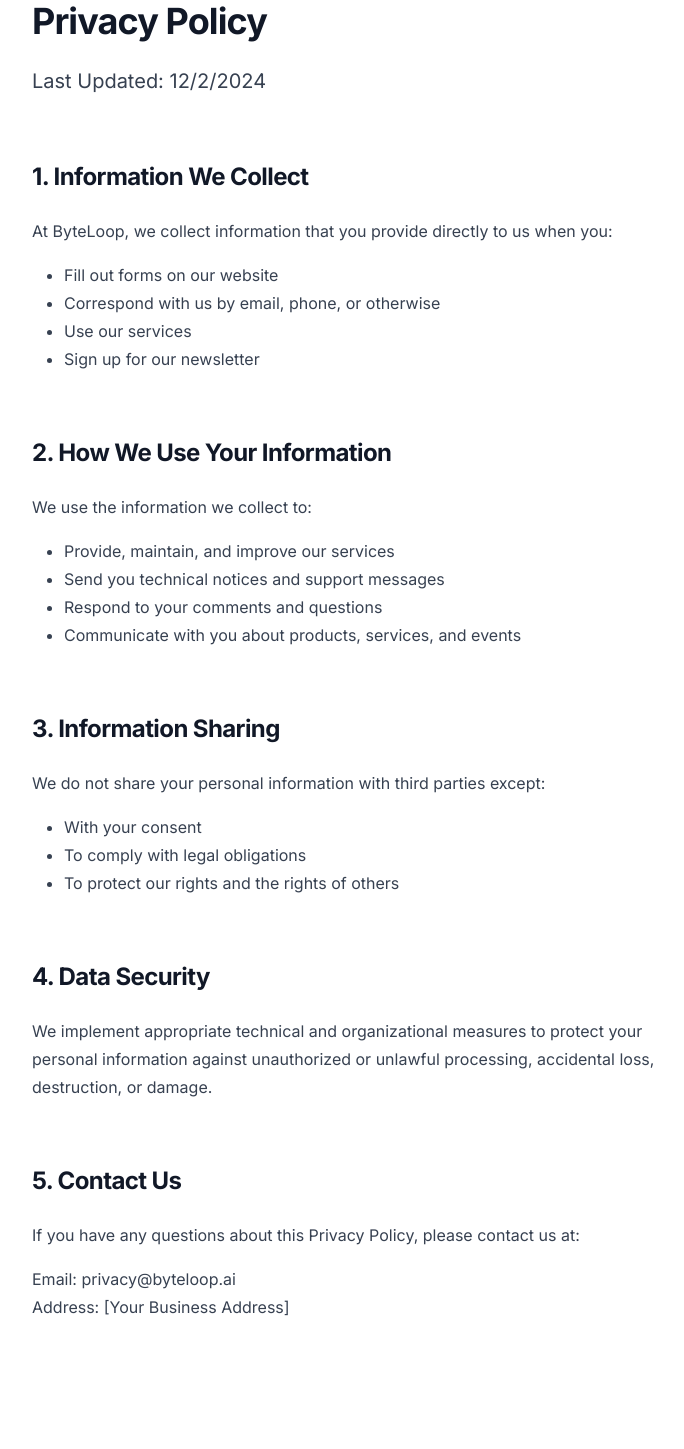
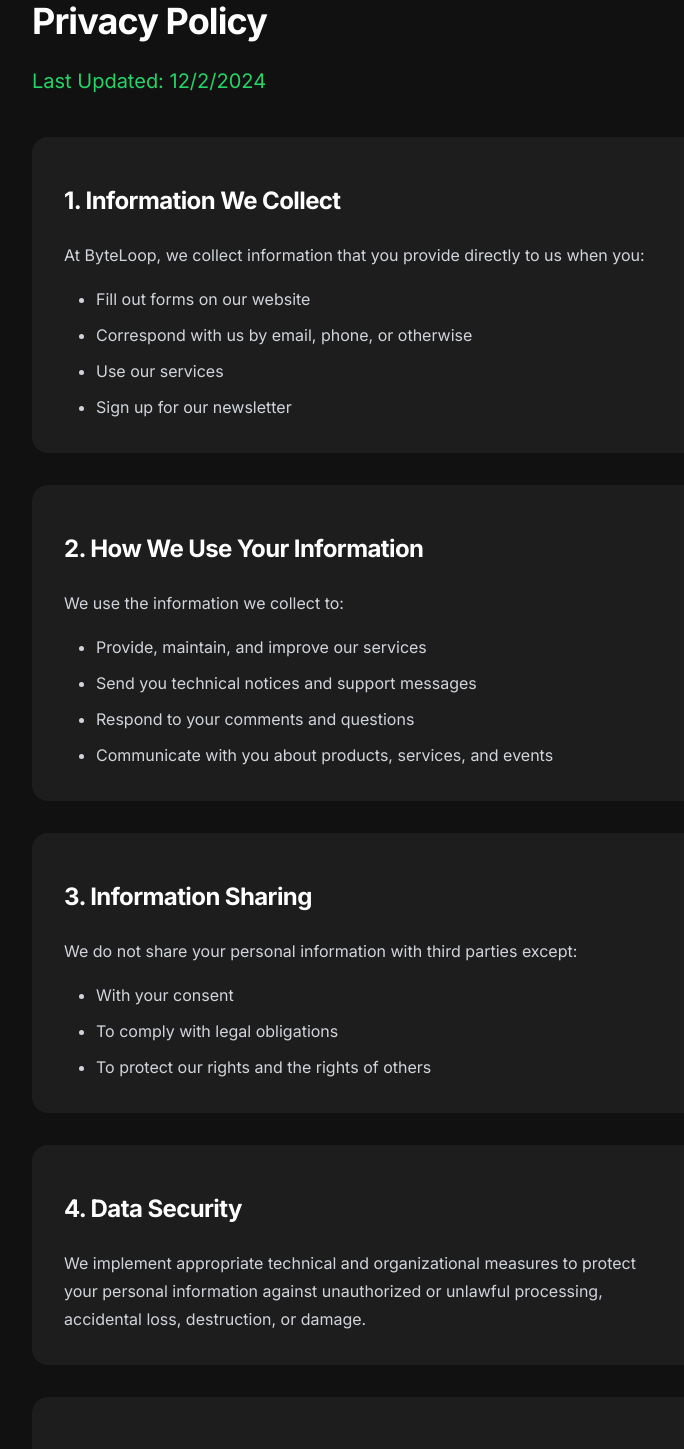
Before and after one commit to 10hith/ever-ready-frontend, a Next.js app: page /privacy-policy in a window 1280 px wide. Shown: the part 200-1649 px from the top of the page, without its empty margins (224-908 px from the left). Built offline with nearby package versions, Linux system fonts and the light colour scheme.

Commit message:
initial commit

```diff
--- a/src/app/contact/page.tsx
+++ b/src/app/contact/page.tsx
@@ -17,17 +17,17 @@
   }
 
   return (
-    <div className="isolate bg-white px-6 py-24 sm:py-32 lg:px-8">
+    <div className="isolate bg-byteloop-dark px-6 py-24 sm:py-32 lg:px-8">
       <div className="mx-auto max-w-2xl text-center">
-        <h2 className="text-3xl font-bold tracking-tight text-gray-900 sm:text-4xl">Get in Touch</h2>
-        <p className="mt-2 text-lg leading-8 text-gray-600">
+        <h2 className="text-3xl font-bold tracking-tight text-white sm:text-4xl">Get in Touch</h2>
+        <p className="mt-2 text-lg leading-8 text-gray-300">
           Ready to transform your business with AI? Let's discuss how we can help.
         </p>
       </div>
       <form onSubmit={handleSubmit} className="mx-auto mt-16 max-w-xl sm:mt-20">
         <div className="grid grid-cols-1 gap-x-8 gap-y-6 sm:grid-cols-2">
           <div className="sm:col-span-2">
-            <label htmlFor="name" className="block text-sm font-semibold leading-6 text-gray-900">
+            <label htmlFor="name" className="block text-sm font-semibold leading-6 text-white">
               Name
             </label>
             <div className="mt-2.5">
@@ -37,12 +37,12 @@
                 id="name"
                 value={formData.name}
                 onChange={(e) => setFormData({ ...formData, name: e.target.value })}
-                className="block w-full rounded-md border-0 px-3.5 py-2 text-gray-900 shadow-sm ring-1 ring-inset ring-gray-300 placeholder:text-gray-400 focus:ring-2 focus:ring-inset focus:ring-indigo-600 sm:text-sm sm:leading-6"
+                className="block w-full rounded-xl border-0 px-3.5 py-2 bg-white/5 text-white shadow-sm ring-1 ring-inset ring-white/10 placeholder:text-gray-400 focus:ring-2 focus:ring-inset focus:ring-byteloop-green sm:text-sm sm:leading-6"
               />
             </div>
           </div>
           <div className="sm:col-span-2">
-            <label htmlFor="email" className="block text-sm font-semibold leading-6 text-gray-900">
+            <label htmlFor="email" className="block text-sm font-semibold leading-6 text-white">
               Email
             </label>
             <div className="mt-2.5">
@@ -52,12 +52,12 @@
                 id="email"
                 value={formData.email}
                 onChange={(e) => setFormData({ ...formData, email: e.target.value })}
-                className="block w-full rounded-md border-0 px-3.5 py-2 text-gray-900 shadow-sm ring-1 ring-inset ring-gray-300 placeholder:text-gray-400 focus:ring-2 focus:ring-inset focus:ring-indigo-600 sm:text-sm sm:leading-6"
+                className="block w-full rounded-xl border-0 px-3.5 py-2 bg-white/5 text-white shadow-sm ring-1 ring-inset ring-white/10 placeholder:text-gray-400 focus:ring-2 focus:ring-inset focus:ring-byteloop-green sm:text-sm sm:leading-6"
               />
             </div>
           </div>
           <div className="sm:col-span-2">
-            <label htmlFor="company" className="block text-sm font-semibold leading-6 text-gray-900">
+            <label htmlFor="company" className="block text-sm font-semibold leading-6 text-white">
               Company
             </label>
             <div className="mt-2.5">
@@ -67,12 +67,12 @@
                 id="company"
                 value={formData.company}
                 onChange={(e) => setFormData({ ...formData, company: e.target.value })}
-                className="block w-full rounded-md border-0 px-3.5 py-2 text-gray-900 shadow-sm ring-1 ring-inset ring-gray-300 placeholder:text-gray-400 focus:ring-2 focus:ring-inset focus:ring-indigo-600 sm:text-sm sm:leading-6"
+                className="block w-full rounded-xl border-0 px-3.5 py-2 bg-white/5 text-white shadow-sm ring-1 ring-inset ring-white/10 placeholder:text-gray-400 focus:ring-2 focus:ring-inset focus:ring-byteloop-green sm:text-sm sm:leading-6"
               />
             </div>
           </div>
           <div className="sm:col-span-2">
-            <label htmlFor="message" className="block text-sm font-semibold leading-6 text-gray-900">
+            <label htmlFor="message" className="block text-sm font-semibold leading-6 text-white">
               Message
             </label>
             <div className="mt-2.5">
@@ -82,7 +82,7 @@
                 rows={4}
                 value={formData.message}
                 onChange={(e) => setFormData({ ...formData, message: e.target.value })}
-                className="block w-full rounded-md border-0 px-3.5 py-2 text-gray-900 shadow-sm ring-1 ring-inset ring-gray-300 placeholder:text-gray-400 focus:ring-2 focus:ring-inset focus:ring-indigo-600 sm:text-sm sm:leading-6"
+                className="block w-full rounded-xl border-0 px-3.5 py-2 bg-white/5 text-white shadow-sm ring-1 ring-inset ring-white/10 placeholder:text-gray-400 focus:ring-2 focus:ring-inset focus:ring-byteloop-green sm:text-sm sm:leading-6"
               />
             </div>
           </div>
@@ -90,7 +90,7 @@
         <div className="mt-10">
           <button
             type="submit"
-            className="block w-full rounded-md bg-indigo-600 px-3.5 py-2.5 text-center text-sm font-semibold text-white shadow-sm hover:bg-indigo-500 focus-visible:outline focus-visible:outline-2 focus-visible:outline-offset-2 focus-visible:outline-indigo-600"
+            className="block w-full rounded-xl bg-byteloop-green px-3.5 py-2.5 text-center text-sm font-semibold text-white shadow-sm hover:bg-opacity-80 focus-visible:outline focus-visible:outline-2 focus-visible:outline-offset-2 focus-visible:outline-byteloop-green transition-all"
           >
             Send Message
           </button>
--- a/src/app/privacy-policy/page.tsx
+++ b/src/app/privacy-policy/page.tsx
@@ -1,60 +1,70 @@
 export default function PrivacyPolicy() {
   return (
-    <div className="bg-white px-6 py-32 lg:px-8">
-      <div className="mx-auto max-w-3xl text-base leading-7 text-gray-700">
-        <h1 className="mt-2 text-3xl font-bold tracking-tight text-gray-900 sm:text-4xl">Privacy Policy</h1>
-        <p className="mt-6 text-xl leading-8">
+    <div className="bg-byteloop-dark px-6 py-32 lg:px-8">
+      <div className="mx-auto max-w-3xl text-base leading-7 text-gray-300">
+        <h1 className="mt-2 text-3xl font-bold tracking-tight text-white sm:text-4xl">Privacy Policy</h1>
+        <p className="mt-6 text-xl leading-8 text-byteloop-green">
           Last Updated: {new Date().toLocaleDateString()}
         </p>
 
         <div className="mt-10 max-w-2xl">
-          <h2 className="mt-16 text-2xl font-bold tracking-tight text-gray-900">1. Information We Collect</h2>
+          <div className="rounded-2xl bg-white/5 p-8 hover:bg-white/10 transition-all">
+            <h2 className="mt-4 text-2xl font-bold tracking-tight text-white">1. Information We Collect</h2>
             <p className="mt-6">
               At ByteLoop, we collect information that you provide directly to us when you:
             </p>
-          <ul className="mt-4 list-disc pl-8">
+            <ul className="mt-4 list-disc pl-8 space-y-2">
               <li>Fill out forms on our website</li>
               <li>Correspond with us by email, phone, or otherwise</li>
               <li>Use our services</li>
               <li>Sign up for our newsletter</li>
             </ul>
+          </div>
 
-          <h2 className="mt-16 text-2xl font-bold tracking-tight text-gray-900">2. How We Use Your Information</h2>
+          <div className="mt-8 rounded-2xl bg-white/5 p-8 hover:bg-white/10 transition-all">
+            <h2 className="mt-4 text-2xl font-bold tracking-tight text-white">2. How We Use Your Information</h2>
             <p className="mt-6">
               We use the information we collect to:
             </p>
-          <ul className="mt-4 list-disc pl-8">
+            <ul className="mt-4 list-disc pl-8 space-y-2">
               <li>Provide, maintain, and improve our services</li>
               <li>Send you technical notices and support messages</li>
               <li>Respond to your comments and questions</li>
               <li>Communicate with you about products, services, and events</li>
             </ul>
+          </div>
 
-          <h2 className="mt-16 text-2xl font-bold tracking-tight text-gray-900">3. Information Sharing</h2>
+          <div className="mt-8 rounded-2xl bg-white/5 p-8 hover:bg-white/10 transition-all">
+            <h2 className="mt-4 text-2xl font-bold tracking-tight text-white">3. Information Sharing</h2>
             <p className="mt-6">
               We do not share your personal information with third parties except:
             </p>
-          <ul className="mt-4 list-disc pl-8">
+            <ul className="mt-4 list-disc pl-8 space-y-2">
               <li>With your consent</li>
               <li>To comply with legal obligations</li>
               <li>To protect our rights and the rights of others</li>
             </ul>
+          </div>
 
-          <h2 className="mt-16 text-2xl font-bold tracking-tight text-gray-900">4. Data Security</h2>
+          <div className="mt-8 rounded-2xl bg-white/5 p-8 hover:bg-white/10 transition-all">
+            <h2 className="mt-4 text-2xl font-bold tracking-tight text-white">4. Data Security</h2>
             <p className="mt-6">
               We implement appropriate technical and organizational measures to protect your personal information against unauthorized or unlawful processing, accidental loss, destruction, or damage.
             </p>
+          </div>
 
-          <h2 className="mt-16 text-2xl font-bold tracking-tight text-gray-900">5. Contact Us</h2>
+          <div className="mt-8 rounded-2xl bg-white/5 p-8 hover:bg-white/10 transition-all">
+            <h2 className="mt-4 text-2xl font-bold tracking-tight text-white">5. Contact Us</h2>
             <p className="mt-6">
               If you have any questions about this Privacy Policy, please contact us at:
             </p>
             <p className="mt-4">
-            Email: privacy@byteloop.ai<br />
+              Email: <a href="mailto:privacy@byteloop.ai" className="text-byteloop-green hover:text-opacity-80 transition-all">privacy@byteloop.ai</a><br />
               Address: [Your Business Address]
             </p>
           </div>
         </div>
       </div>
+    </div>
   )
 }
--- a/src/app/services/page.tsx
+++ b/src/app/services/page.tsx
@@ -1,27 +1,27 @@
 export default function Services() {
   return (
-    <div className="bg-white py-24 sm:py-32">
+    <div className="bg-byteloop-dark py-24 sm:py-32">
       <div className="mx-auto max-w-7xl px-6 lg:px-8">
         <div className="mx-auto max-w-2xl lg:text-center">
-          <h2 className="text-base font-semibold leading-7 text-indigo-600">Our Services</h2>
-          <p className="mt-2 text-3xl font-bold tracking-tight text-gray-900 sm:text-4xl">
+          <h2 className="text-base font-semibold leading-7 text-byteloop-green">Our Services</h2>
+          <p className="mt-2 text-3xl font-bold tracking-tight text-white sm:text-4xl">
             AI Solutions for Every Business Need
           </p>
-          <p className="mt-6 text-lg leading-8 text-gray-600">
+          <p className="mt-6 text-lg leading-8 text-gray-300">
             We offer a comprehensive suite of AI automation services designed to transform your business operations.
           </p>
         </div>
         <div className="mx-auto mt-16 max-w-2xl sm:mt-20 lg:mt-24 lg:max-w-none">
           <dl className="grid max-w-xl grid-cols-1 gap-x-8 gap-y-16 lg:max-w-none lg:grid-cols-3">
             {services.map((service) => (
-              <div key={service.name} className="flex flex-col">
-                <dt className="flex items-center gap-x-3 text-base font-semibold leading-7 text-gray-900">
+              <div key={service.name} className="flex flex-col rounded-2xl bg-white/5 p-6 hover:bg-white/10 transition-all">
+                <dt className="flex items-center gap-x-3 text-base font-semibold leading-7 text-white">
                   {service.name}
                 </dt>
-                <dd className="mt-4 flex flex-auto flex-col text-base leading-7 text-gray-600">
+                <dd className="mt-4 flex flex-auto flex-col text-base leading-7 text-gray-300">
                   <p className="flex-auto">{service.description}</p>
                   <p className="mt-6">
-                    <a href="/contact" className="text-sm font-semibold leading-6 text-indigo-600">
+                    <a href="/contact" className="text-sm font-semibold leading-6 text-byteloop-green hover:text-opacity-80 transition-all">
                       Learn more <span aria-hidden="true">→</span>
                     </a>
                   </p>
```
Lines whose indentation alone changed are shown as unchanged.
